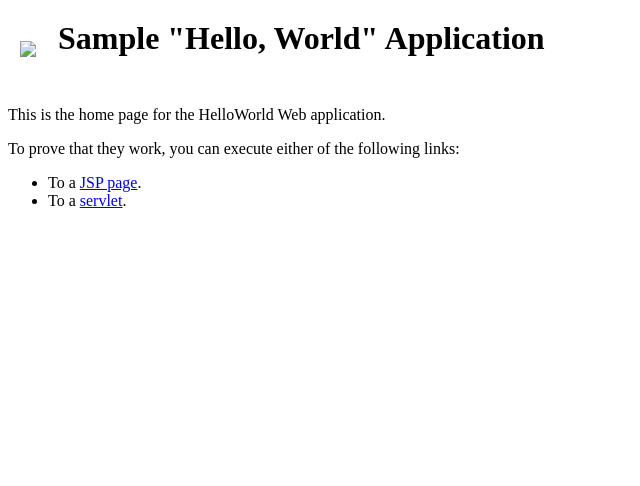
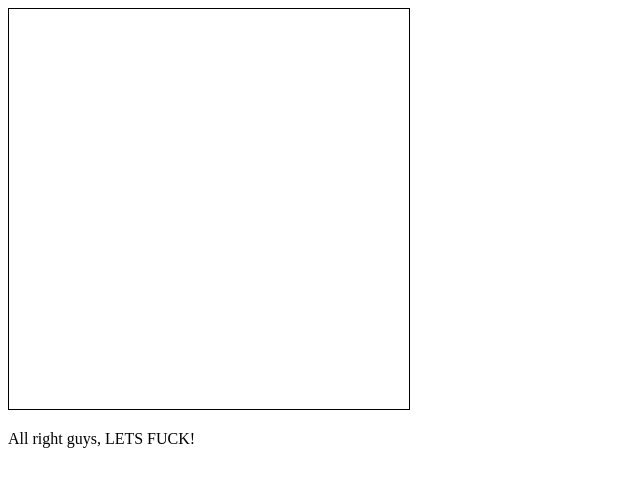
Before and after one commit to hinriksteinar/spaceinv, a plain HTML site: page index.html in a window 1280 px wide. Shown: the whole page, without its empty margins (0-640 px from the left). Drawn offline with Linux system fonts and the light colour scheme.

Commit message:
index.html

```diff
--- a/index.html
+++ b/index.html
@@ -1,26 +1,21 @@
+
+<!DOCTYPE html>
 <html>
   <head>
-    <title>Sample "Hello, World" Application</title>
+    <meta charset="UTF-8">
+    <title>ENTITIES!</title>
   </head>
-  <body bgcolor=white>
+  <body>
 
-    <table border="0" cellpadding="10">
-      <tr>
-        <td>
-          <img src="images/springsource.png">
-        </td>
-        <td>
-          <h1>Sample "Hello, World" Application</h1>
-        </td>
-      </tr>
-    </table>
+	<canvas id="myCanvas" width="400" height="400"
+		style="border: 1px solid black;">
+	Sorry, but your browser does not support the HTML5 canvas tag.
+	</canvas>
 
-    <p>This is the home page for the HelloWorld Web application. </p>
-    <p>To prove that they work, you can execute either of the following links:
-    <ul>
-      <li>To a <a href="hello.jsp">JSP page</a>.
-      <li>To a <a href="hello">servlet</a>.
-    </ul>
+    <div id="output"></div>
 
+    <script src="g_main.js"></script>
+    <script src="spaceinv.js"></script>
+    <p>All right guys, LETS FUCK!</p>
   </body>
 </html>
```
